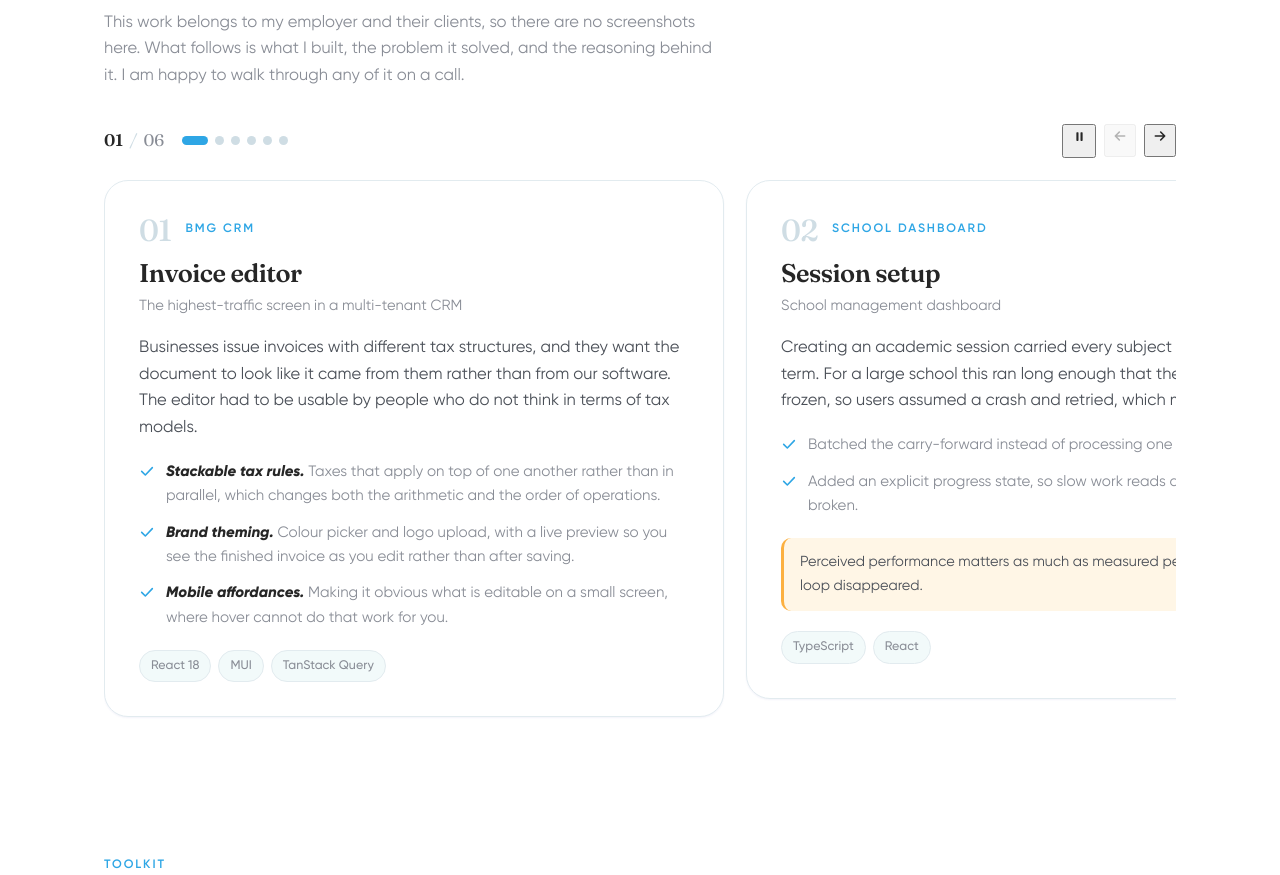
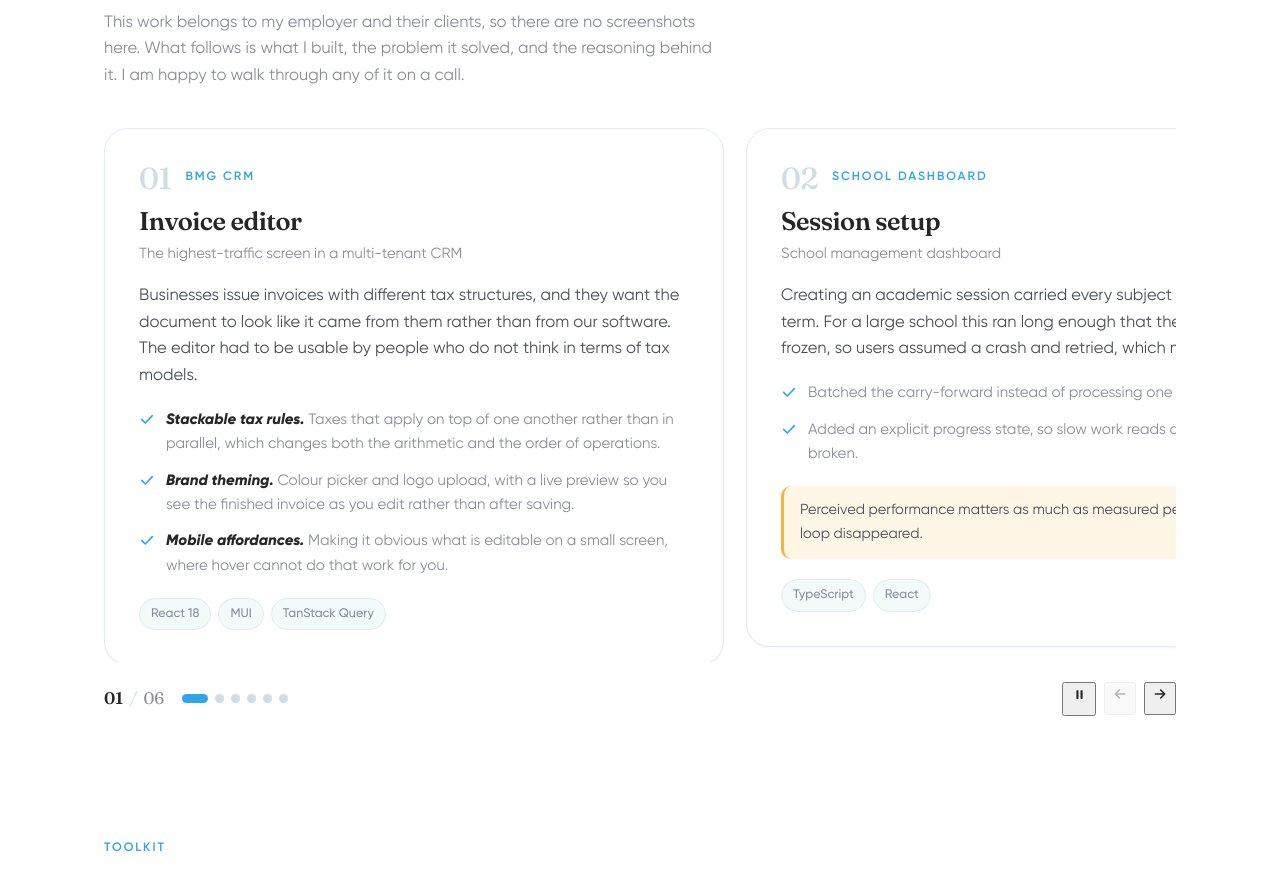
Before and after one commit to AJ-22-max/portfolio, a React (Vite) app: page / in a window 1280 px wide. Shown: the part 930-1805 px from the top of the page. Built offline with nearby package versions, Linux system fonts and the light colour scheme.

Commit message:
Track height follows active slide; controls below the slider; drawer active state

```diff
--- a/src/components/Work.tsx
+++ b/src/components/Work.tsx
@@ -77,6 +77,8 @@ export function Work() {
   const [playing, setPlaying] = useState(true);
   /** Transient pause: pointer over the slider, focus inside it, or tab hidden. */
   const [held, setHeld] = useState(false);
+  /** Track height follows the active slide so short cards leave no dead space. */
+  const [trackH, setTrackH] = useState<number | undefined>(undefined);
   const count = CASES.length;
 
   const scrollToIndex = useCallback(
@@ -140,6 +142,25 @@ export function Work() {
     return () => window.clearTimeout(t);
   }, [active, playing, held, scrollToIndex]);
 
+  // Size the track to whichever slide is showing. ResizeObserver keeps it
+  // honest when fonts load, text reflows, or the viewport changes.
+  useEffect(() => {
+    const track = trackRef.current;
+    if (!track) return;
+    const measure = () => {
+      const slide = track.children[active] as HTMLElement | undefined;
+      if (slide) setTrackH(slide.offsetHeight);
+    };
+    measure();
+    const ro = new ResizeObserver(measure);
+    Array.from(track.children).forEach((c) => ro.observe(c));
+    window.addEventListener("resize", measure);
+    return () => {
+      ro.disconnect();
+      window.removeEventListener("resize", measure);
+    };
+  }, [active]);
+
   // Do not animate against a tab nobody is looking at.
   useEffect(() => {
     const onVis = () => setHeld(document.hidden);
@@ -171,6 +192,26 @@ export function Work() {
         </Reveal>
 
         <Reveal className="slider">
+          <div
+            className="slider-track"
+            ref={trackRef}
+            tabIndex={0}
+            role="group"
+            aria-roledescription="carousel"
+            aria-label="Selected work"
+            onKeyDown={onKeyDown}
+            onMouseEnter={() => setHeld(true)}
+            onMouseLeave={() => setHeld(false)}
+            onFocus={() => setHeld(true)}
+            onBlur={() => setHeld(false)}
+            onPointerDown={() => setPlaying(false)}
+            style={trackH ? { height: trackH } : undefined}
+          >
+            {CASES.map((study, i) => (
+              <Slide study={study} index={i} key={study.id} />
+            ))}
+          </div>
+
           <div className="slider-bar">
             <span className="slider-count">
               <b>{String(active + 1).padStart(2, "0")}</b>
@@ -222,25 +263,6 @@ export function Work() {
               </button>
             </div>
           </div>
-
-          <div
-            className="slider-track"
-            ref={trackRef}
-            tabIndex={0}
-            role="group"
-            aria-roledescription="carousel"
-            aria-label="Selected work"
-            onKeyDown={onKeyDown}
-            onMouseEnter={() => setHeld(true)}
-            onMouseLeave={() => setHeld(false)}
-            onFocus={() => setHeld(true)}
-            onBlur={() => setHeld(false)}
-            onPointerDown={() => setPlaying(false)}
-          >
-            {CASES.map((study, i) => (
-              <Slide study={study} index={i} key={study.id} />
-            ))}
-          </div>
         </Reveal>
       </div>
     </section>
--- a/src/styles.css
+++ b/src/styles.css
@@ -300,7 +300,7 @@ section { padding: clamp(44px, 4.8vw, 64px) 0; scroll-margin-top: var(--nav-h);
 /* ============================================================
    Work slider — native scroll-snap, no carousel library
    ============================================================ */
-.slider-bar { display: flex; align-items: center; gap: 18px; margin-bottom: 18px; }
+.slider-bar { display: flex; align-items: center; gap: 18px; margin-top: 20px; }
 .slider-count { font-family: var(--serif); font-size: 1.05rem; color: var(--muted); flex: none; }
 .slider-count b { color: var(--fg); font-weight: 600; }
 .slider-sep { margin: 0 6px; color: var(--line-2); }
@@ -322,9 +322,10 @@ section { padding: clamp(44px, 4.8vw, 64px) 0; scroll-margin-top: var(--nav-h);
 
 .slider-track {
   display: flex; align-items: flex-start; gap: clamp(14px, 2vw, 22px);
+  transition: height 0.32s cubic-bezier(0.22, 1, 0.36, 1);
   overflow-x: auto; overscroll-behavior-x: contain;
   scroll-snap-type: x mandatory; scroll-padding-left: 0;
-  padding: 4px 0 16px;
+  padding: 4px 0 6px;
   scrollbar-width: none;
 }
 .slider-track::-webkit-scrollbar { display: none; }
@@ -435,6 +436,7 @@ section { padding: clamp(44px, 4.8vw, 64px) 0; scroll-margin-top: var(--nav-h);
    but the list itself is centred.
    ============================================================ */
 @media (max-width: 860px) {
+  section { padding: 38px 0; }
   .sec-head { text-align: center; }
   .sec-note { margin-left: auto; margin-right: auto; }
 
```
